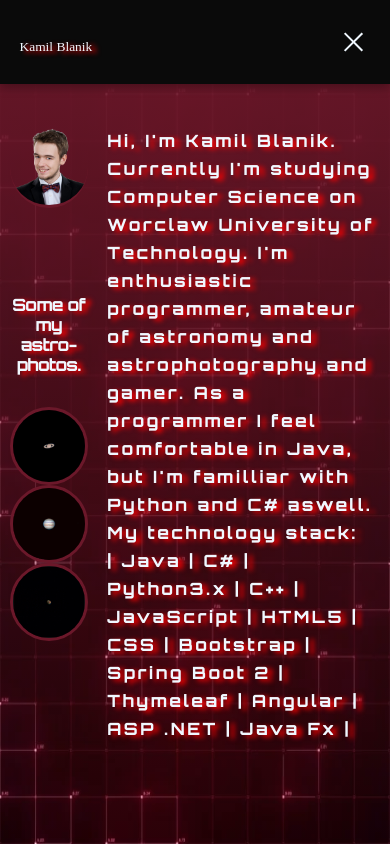
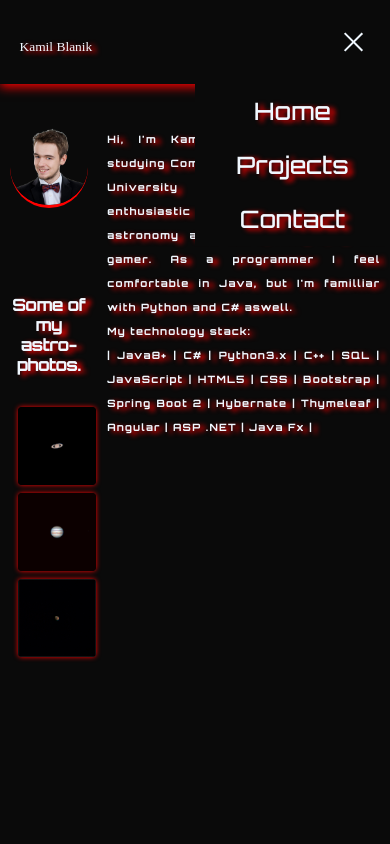
Before and after one commit to Kadragow/Kadragow.github.io, a plain HTML site: page index.html in a window 390 px wide. Both pictures are taken after a click on the element 353 px from the left and 42 px from the top of the page. Shown: the top 844 px of the page. Drawn offline with Linux system fonts and the light colour scheme.

Commit message:
Changed general look and fixed mobile navbar

```diff
--- a/assets/css/my-styles.css
+++ b/assets/css/my-styles.css
@@ -8,12 +8,34 @@ html {
     scroll-behavior: smooth;
 }
 
+::-webkit-scrollbar {
+  width: 5px;
+  background-color: #0a0a0a;
+}
+
+::-webkit-scrollbar-track {
+  box-shadow: inset 0 0 5px red;
+  border-radius: 10px;
+}
+
+::-webkit-scrollbar-thumb {
+  background: red;
+  border-radius: 10px;
+}
+
+::-webkit-scrollbar-thumb:hover {
+  background: #b30000;
+}
+
 html, body {
+    overflow-x: hidden;
     font-family: 'Orbitron', sans-serif;
     color: aliceblue;
     text-shadow: 5px 2px 5px red;
-    /* background-image: url("/assets/images/bg.png");
-    background-repeat: repeat; */
+    background-image: url("/assets/images/bg.png");
+    background-attachment: fixed;
+    background-position: center;
+    background-repeat: repeat;
 }
 
 ::selection{
@@ -21,7 +43,7 @@ html, body {
 }
 
 .header {
-    box-shadow: 0px 3px 10px rgba(0, 0, 0, 0.3);
+    box-shadow: 0px 3px 10px red;
     position: fixed;
     width: 100%;
     top: 0;
@@ -59,33 +81,19 @@ html, body {
 }
 
 section {
-    min-height: 100vh;
+    min-height: 120vh;
+    padding-top:10vh;
     display: flex;
-    /* justify-content: center;
-    align-items: center; */
+    box-shadow: 0px 0px 10px red;
 }
 
 section h2 {
     font-size: 5rem;
 }
 
-/* .home {
-    background: linear-gradient(to bottom, #230406, #6b182a);
-} */
-
-.home {
-    /* background: linear-gradient(to bottom, #6b182a, #160005 ); */
-    /* background:  #160005 url("/assets/images/bg.png") 0 0 ;
-    background: linear-gradient(to bottom, #6b182a 100%, rgb(22, 0, 5, 0) 0%); */
-    padding-top:10vh;
-    background-image: linear-gradient(
-    to top, transparent, #6b182a),
-    url("/assets/images/bg.png");
-    background-repeat: round;
-
-}
 
 .home h3 {
+    text-align: justify;
     letter-spacing: 0.4rem;
     line-height: 2rem;
     width: 70%;
@@ -94,18 +102,33 @@ section h2 {
     right: 5%;
 }
 
-.projects {
-    /* background: linear-gradient(to right top, black, red ); */
-    background-image: url("/assets/images/bg.png");
-    background-repeat: round;
-}
 
 
 .contact {
-    background-image: linear-gradient(
-    to bottom, transparent, #6b182a),
-    url("/assets/images/bg.png");
-    background-repeat: round;
+    max-height: 20vh !important;
+
+}
+
+section div{
+    clear: both;
+    display: block;
+}
+
+.gap{
+    height: 6rem;
+    min-width: 100%;
+}
+
+.gap h2{
+    font-size: 4rem;
+}
+
+.container{
+    position: absolute;
+    margin-top: 6rem;
+    background-color: #0a0a0a;
+    min-width: 100%;
+    min-height: 100%;
 }
 
 .bubble {
@@ -113,7 +136,7 @@ section h2 {
     z-index: -2;
     transform: scale(1.3);
     transition: all 0.5s;
-    border: 1px solid #68192a;
+    border: 1px solid red;
     box-shadow: 1px 1px 2px red;
 }
 
@@ -149,7 +172,7 @@ section h2 {
 
 }
 .menu-nav-active {
-    transform: translateX(0%);
+    transform: translateX(0%) !important;
 }
 
 .menu-nav-active li{
@@ -160,7 +183,7 @@ section h2 {
     position: absolute;
     height: 100%;
     width: 100%;
-    background: #6b182a;
+    background: #0a0a0a;
     align-items: center;
     justify-content: center;
     display: flex;
@@ -174,13 +197,13 @@ section h2 {
 .welcome h1{
     font-size: 7.5rem;
     color: aliceblue;
+    border-bottom: solid red;
 }
 
 .my-picture{
     max-width: 20%;
     border-radius: 50%;
-    border-bottom: solid #6b182a;
-    box-shadow: #6b182a;
+    border-bottom: solid red;
     position: absolute;
     top: 15%;
     left: 2.5%;
@@ -191,7 +214,7 @@ section h2 {
     max-height: 20%;
     width: 100%;
     position: absolute;
-    bottom: 15%;
+    bottom: 17.5%;
 
 }
 .my-photos h4{
@@ -199,10 +222,11 @@ section h2 {
 }
 
 .my-photos img{
-    border-radius:50%;
-    border: solid #6b182a;
+    border-radius: 5% ;
+    box-shadow: 0px 0px 5px red;
     max-height: 15%;
     max-width: 15%;
+    margin: 0.5rem;
 }
 
 @media screen and (max-width:1024px){
@@ -211,7 +235,7 @@ section h2 {
     }
 
     .home h3 {
-        font-size: 1rem;
+        font-size: 0.9rem;
         letter-spacing: 0.2rem;
         line-height: 1.75rem;
         width: 70%;
@@ -234,15 +258,16 @@ section h2 {
 }
 
 @media screen and (max-width:768px){
-    html, body{
-        overflow-x: hidden;
+    .home h3 {
+        font-size: 0.6rem;
+        letter-spacing: 0.1rem;
+        line-height: 1.5rem;
     }
-
     .menu-nav {
         /* box-shadow: 0px 0px 20px red inset; */
         position: absolute;
         right: 0px;
-        /* height: ; */
+        height: auto;
         top: 10vh;
         background-color: #0a0a0a;
         display: flex;
@@ -292,17 +317,17 @@ section h2 {
 @keyframes fade{
     0%{
         opacity: 1;
-        transform: scaleY(1);
+        transform: translateX(0%);
         pointer-events: all;
     }
     50%{
         opacity: 1;
-        transform: scaleY(1);
+        transform: translateX(0%);
         pointer-events: all;
     }
     100%{
         opacity: 0;
-        transform: scaleY(0);
+        transform: translateX(-100%);
         pointer-events: none;
     }
 }
--- a/index.html
+++ b/index.html
@@ -30,7 +30,9 @@
     </div>
 
     <main>
+        <!-- <div  class="gap"  style="margin-top: 10vh;"><h2>Home</h2></div> -->
         <section id="home" data-index="0" class="home">
+            <div class="container" style="margin-top: 0; min-height: 110%;"></div>
             <img class="my-picture" src="./assets/images/moje.png">
             <div class="my-photos">
                 <h4>Some of my astro-photos.</h4>
@@ -45,8 +47,8 @@
                 As a programmer I feel comfortable in Java, but I'm familliar with Python and C# aswell.
                 <p>My technology stack:</p>
                 <p>
-                    |&nbsp;Java&nbsp;| C#&nbsp;| Python3.x&nbsp;| C++&nbsp;| JavaScript&nbsp;| HTML5&nbsp;| CSS&nbsp;| Bootstrap&nbsp;|
-                    Spring&nbsp;Boot&nbsp;2&nbsp;| Thymeleaf&nbsp;| Angular&nbsp;| ASP&nbsp;.NET&nbsp;| Java&nbsp;Fx&nbsp;|
+                    |&nbsp;Java8+&nbsp;| C#&nbsp;| Python3.x&nbsp;| C++&nbsp;| SQL&nbsp;| JavaScript&nbsp;| HTML5&nbsp;| CSS&nbsp;| Bootstrap&nbsp;|
+                    Spring&nbsp;Boot&nbsp;2&nbsp;| Hybernate&nbsp;| Thymeleaf&nbsp;| Angular&nbsp;| ASP&nbsp;.NET&nbsp;| Java&nbsp;Fx&nbsp;|
                 </p>
             </h3>
             <div class="welcome w1">
@@ -54,19 +56,22 @@
                     Hello.
                 </h1>
             </div>
-            <!-- <h2>Home</h2> -->
         </section>
 
-        <!-- <section id="about" data-index="1" class="about">
-            <h2>About</h2>
-        </section> -->
 
         <section id="projects" data-index="2" class="projects">
-            <h2>Projects</h2>
+            <div class="gap"><h2>Projects</h2></div>
+            <div class="container">
+            </div>
+
         </section>
 
+
         <section id="contact" data-index="3" class="contact">
-            <h2>Contact</h2>
+            <div class="gap"><h2>Contact</h2></div>
+            <div class="container">
+
+            </div>
         </section>
     </main>
 
```
